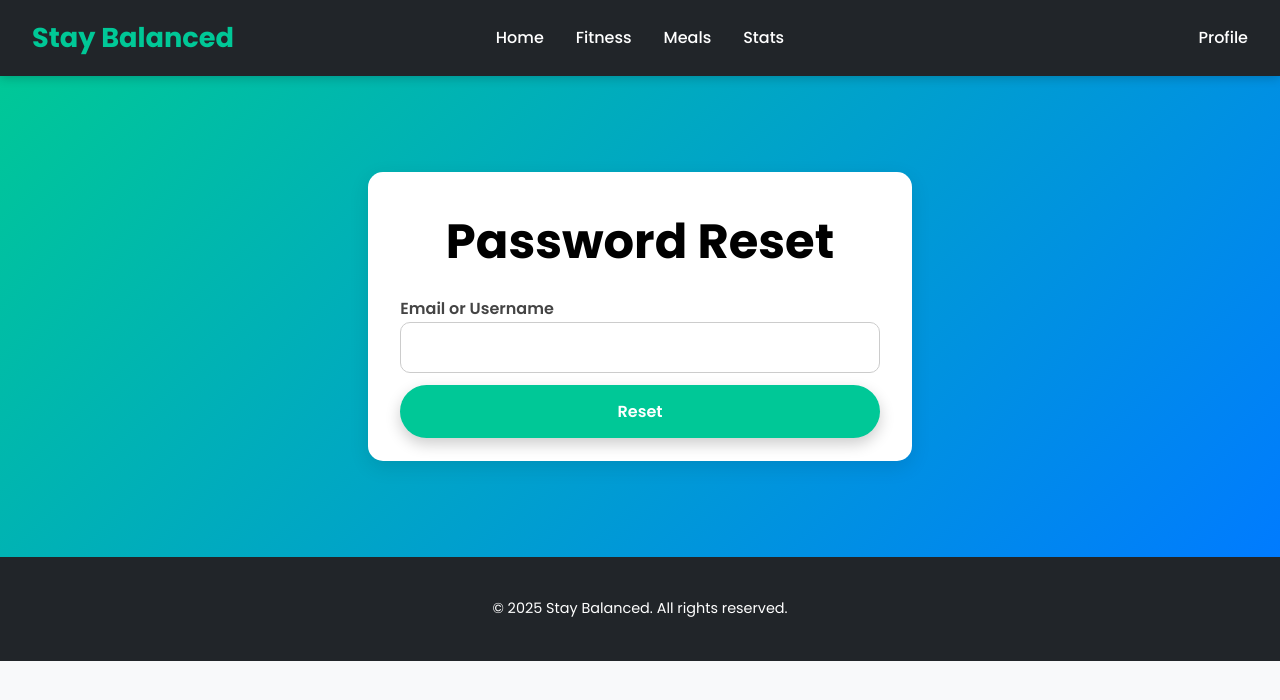
After one commit to antha21/StayBalance, a Flask app: page /forgot in a window 1280 px wide. The commit adds this page. Shown: the top 700 px of the page. Run offline with Flask 3, Linux system fonts and the light colour scheme.

Commit message:
Forgot password page now working...

```diff
--- a/app.py
+++ b/app.py
@@ -488,7 +488,7 @@ def profile_edit():
     ).first()
     # user = User.query.first()
     if not user:
-        flash("No user exists to edit.")
+        # flash("No user exists to edit.")
         return redirect(url_for("profile"))
 
     profile = UserProfile.query.filter_by(user_id=user.id).first()
@@ -656,6 +656,28 @@ def signup():
     session["user_id"] = user3.id
     return redirect(url_for("survey"))
 
+@app.route("/forgot",methods=["GET","POST"])
+def forgot():
+    session.pop('_flashes', None)
+    if request.method == "GET":
+        return render_template("forgot.html")
+
+    got = request.form.get("username")
+
+    usernameRequest = "User does not exist."
+    try:
+        userTemp = User.query.filter(
+            (User.email == got) | (User.name == got)
+        ).first()
+    except Exception as e:
+        print(e)
+        return redirect(url_for("forgot"))
+
+    if not (userTemp is None):
+        flash("Password:"+str(userTemp.password_hash))
+        # return redirect(url_for("login"))
+
+    return render_template("forgot.html")
 
 if __name__ == "__main__":
     with app.app_context():
--- /dev/null
+++ b/templates/forgot.html
@@ -0,0 +1,42 @@
+{% extends "base.html" %}
+
+{% block title %}Stay Balanced | Learn. Train. Enjoy.{% endblock %}
+
+{% block content %}
+
+    <section class="hero" style=" height: 100%;">
+        <!-- <h1>LOGIN</h1> -->
+        <div class="info-box" style="max-width: max-content; max-height: 100%; padding-bottom: 1rem;"> <!--  -->
+            <h1 style="color: black">Password Reset</h1>
+
+            <form method="POST" action="{{ url_for('forgot') }}" style="display: flex; flex-direction: column; gap: 1.2rem;">
+
+            <!-- Username -->
+            <div style="text-align: left;">
+                <label style="font-weight: 600; color: #444;">Email or Username</label>
+                <input type="text"
+                        name="username"
+                        required
+                        style="width: 100%; padding: 0.8rem; border-radius: 10px; border: 1px solid #ccc; font-size: 0.95rem;">
+            </div>
+
+            <button type="submit"
+                    style="padding: 0.9rem; border: none; border-radius: 30px;
+                            background-color: var(--primary); color: white;
+                            font-size: 1rem; font-weight: 600;
+                            transition: 0.3s; box-shadow: 0 6px 15px rgba(0,0,0,0.2);">
+                Reset
+            </button>
+
+            {% for mesg in get_flashed_messages() %}
+            <p>{{ mesg }}</p>
+            {% endfor %}
+        </div>
+
+
+        </div>
+
+    </section>
+
+
+{% endblock %}
--- a/templates/login.html
+++ b/templates/login.html
@@ -43,7 +43,7 @@
             ">
 
             <!-- Forgot Password -->
-            <a href="{{ url_for('profile') }}"
+            <a href="{{ url_for('forgot') }}"
             style="font-size: 0.9rem; color: var(--secondary);">
                 Forgot Password?
             </a>
```
